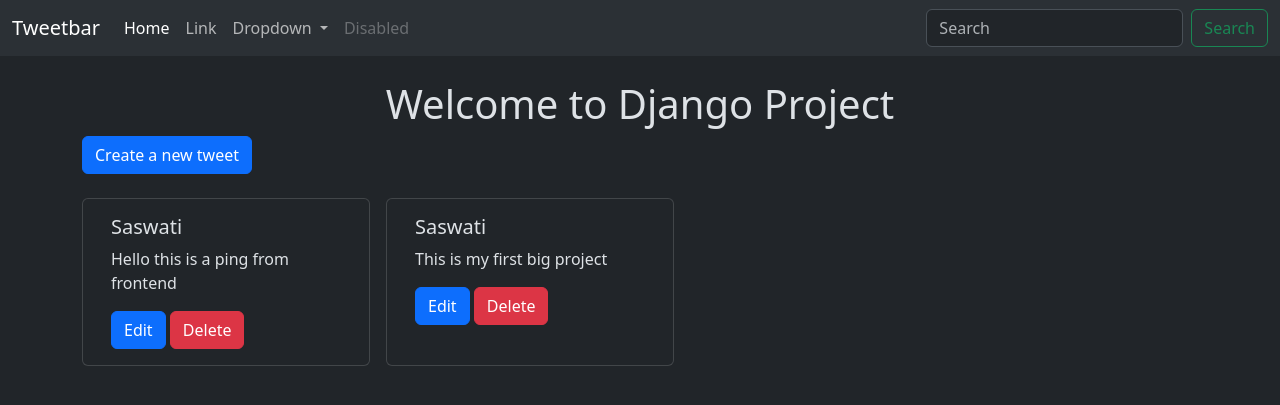
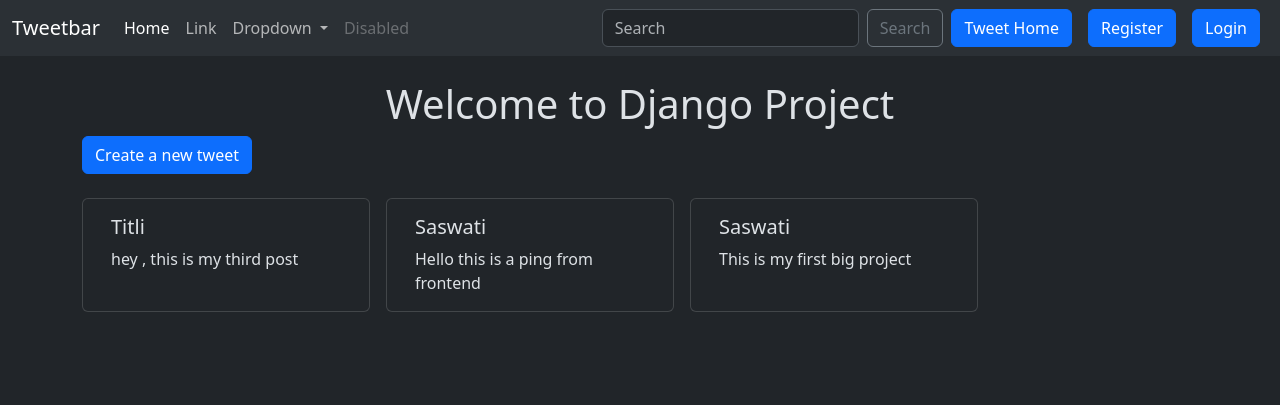
Before and after one commit to SaswatiGhosh/DjangoTweet, a Django app: page /tweet/ in a window 1280 px wide. Shown: the top 405 px of the page. Run offline with Django 5.2, Linux system fonts and the light colour scheme; data comes from the database, SQL or seed files in the repository.

Commit message:
fourth commit

```diff
--- a/chaiadmin/chaiadmin/urls.py
+++ b/chaiadmin/chaiadmin/urls.py
@@ -23,7 +23,7 @@ from django.contrib.auth.urls import views as auth_views
 urlpatterns = [
     path('admin/', admin.site.urls),
     path('tweet/', include('tweet.urls')),
-    path('/accounts/', include('django.contrib.auth.urls')),
+    path('accounts/', include('django.contrib.auth.urls')),
 
 
 ]+ static(settings.MEDIA_URL, document_root=settings.MEDIA_ROOT)
--- a/chaiadmin/templates/layout.html
+++ b/chaiadmin/templates/layout.html
@@ -45,10 +45,24 @@
                 <a class="nav-link disabled" aria-disabled="true">Disabled</a>
               </li>
             </ul>
-            <form class="d-flex" role="search">
-              <input class="form-control me-2" type="search" placeholder="Search" aria-label="Search">
-              <button class="btn btn-outline-success" type="submit">Search</button>
+            <form class="d-flex" role="search" method="POST" action="{% url 'search' %}">
+              {% csrf_token %}
+              <input class="form-control me-2" type="search" placeholder="Search" aria-label="Search" name="searched">
+              <button class="btn btn-outline-secondary" type="submit">Search</button>
+
+
+
             </form>
+            <a class="btn btn-primary mx-2" href="{% url 'tweet_list' %}">Tweet Home</a>
+            {% if user.is_authenticated%}
+            <form method="post" action="{% url 'logout'%}">
+              {% csrf_token %}
+              <button class="btn btn-danger" type="submit">LogOut</button>
+            </form>
+            {%else%}
+            <a class="btn btn-primary mx-2" href="{% url 'register' %}">Register</a>
+            <a class="btn btn-primary mx-2" href="{% url 'login' %}">Login</a>
+            {%endif%}
           </div>
         </div>
       </nav>
--- a/chaiadmin/templates/registration/login.html
+++ b/chaiadmin/templates/registration/login.html
@@ -6,8 +6,8 @@
 <form method="post">
     {% csrf_token %}
     {{form.as_p}}
-    <button class="btn btn-primary">Register</button>
+    <button class="btn btn-primary">Login</button>
 
 </form>
-<p>Dont have an account? <a href="{%url 'login' %}">Register here</a></p>
+<p>Dont have an account? <a href="{%url 'register' %}">Register here</a></p>
 {% endblock %}
--- a/chaiadmin/tweet/models.py
+++ b/chaiadmin/tweet/models.py
@@ -3,6 +3,7 @@ from django.contrib.auth.models import User
 
 # Create your models here.
 class Tweet(models.Model):
+    # title=models.CharField(max_length=1000)
     user = models.ForeignKey(User, on_delete=models.CASCADE)
     text=models.TextField(max_length=240)
     photo= models.ImageField(upload_to='photos/', blank=True ,null=True)
--- a/chaiadmin/tweet/templates/tweet_list.html
+++ b/chaiadmin/tweet/templates/tweet_list.html
@@ -18,8 +18,10 @@ Chai aur tweet
         <div class="card-body">
             <h5 class="card-title">{{tweet.user.username}}</h5>
             <p class="card-text">{{tweet.text}}</p>
+            {% if tweet.user == user %}
             <a href="{% url 'tweet_edit'  tweet.id %}" class="btn btn-primary">Edit</a>
             <a href="{% url 'tweet_delete'  tweet.id %}" class="btn btn-danger">Delete</a>
+            {% endif %}
         </div>
     </div>
     {% endfor %}
--- a/chaiadmin/tweet/urls.py
+++ b/chaiadmin/tweet/urls.py
@@ -11,4 +11,5 @@ urlpatterns = [
     path('delete/<int:tweet_id>',views.tweet_delete , name='tweet_delete'),
     path('edit/<int:tweet_id>', views.tweet_edit, name='tweet_edit'),
     path('register/', views.register, name='register'),
+    path('search/', views.search, name='search'),
 ]
--- a/chaiadmin/tweet/views.py
+++ b/chaiadmin/tweet/views.py
@@ -56,7 +56,7 @@ def tweet_delete(request, tweet_id):
 
 def register(request):
     if request.method == 'POST':
-        form = UserRegistrationForm(request.post)
+        form = UserRegistrationForm(request.POST)
         if form.is_valid():
             user=form.save(commit=False)
             user.set_password(form.cleaned_data['password1'])
@@ -66,3 +66,11 @@ def register(request):
     else:
         form = UserRegistrationForm()
     return render(request , 'registration/register.html' , {'form' : form})
+
+def search(request):
+    if request.method == 'POST':
+        searched=request.POST['searched']
+        word= Tweet.objects.all().filter(text=searched)
+        return render(request , 'search.html' , {'searched' : searched ,'word' : word })
+    else:
+        return render(request , 'search.html' )
```
Also changed, not shown: chaiadmin/tweet/templates/search.html (added, +14 -0 lines), chaiadmin/Readme.md, chaiadmin/db.sqlite3.
